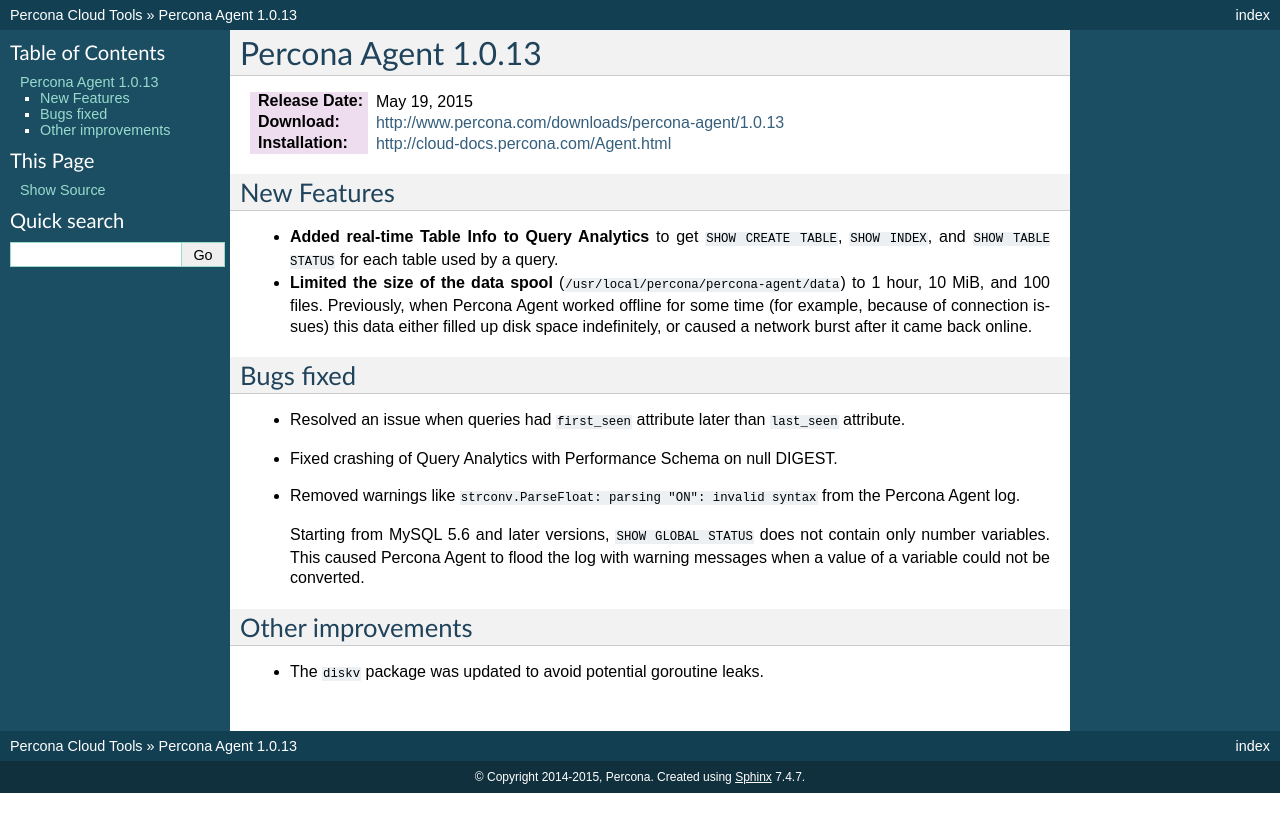
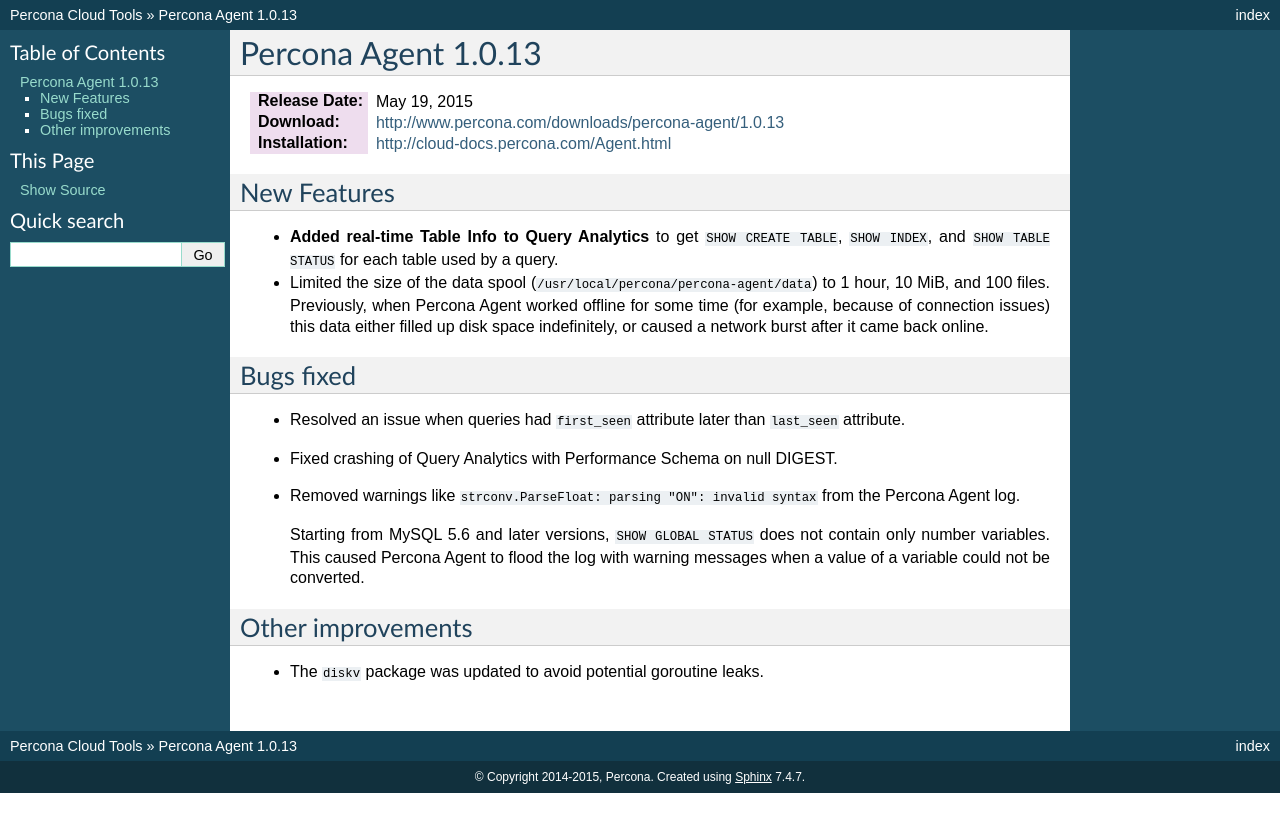
Before and after one commit to percona/cloud-tools, a Sphinx documentation site: the page built from doc/release-notes/1.0/1.0.13.rst, in a window 1280 px wide. Shown: the top 832 px of the page. Built offline with Sphinx 7.4.7, drawn with Linux system fonts in a browser that asks for light colours.

Commit message:
Last tweak

```diff
--- a/doc/release-notes/1.0/1.0.13.rst
+++ b/doc/release-notes/1.0/1.0.13.rst
@@ -12,7 +12,7 @@
 * **Added real-time Table Info to Query Analytics** to get
   ``SHOW CREATE TABLE``, ``SHOW INDEX``, and ``SHOW TABLE STATUS``
   for each table used by a query.
-* **Limited the size of the data spool**
+* Limited the size of the data spool
   (:file:`/usr/local/percona/percona-agent/data`)
   to 1 hour, 10 MiB, and 100 files.
   Previously, when Percona Agent worked offline for some time
```
